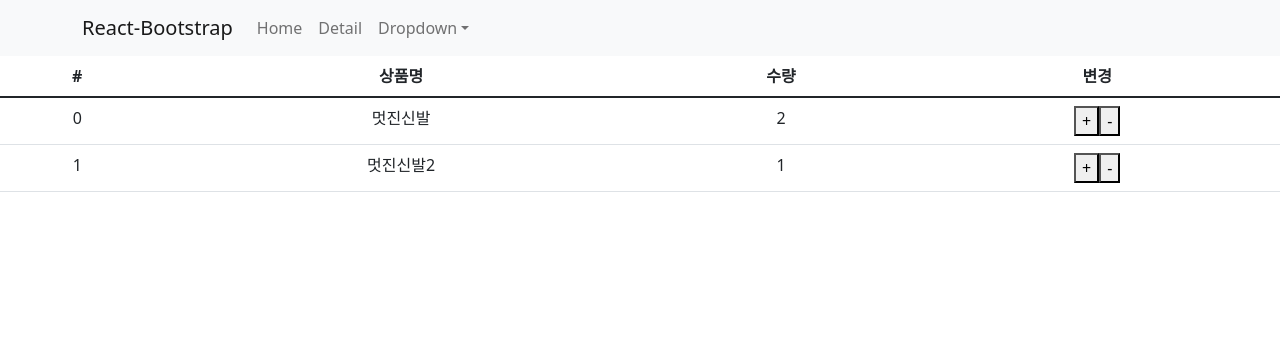
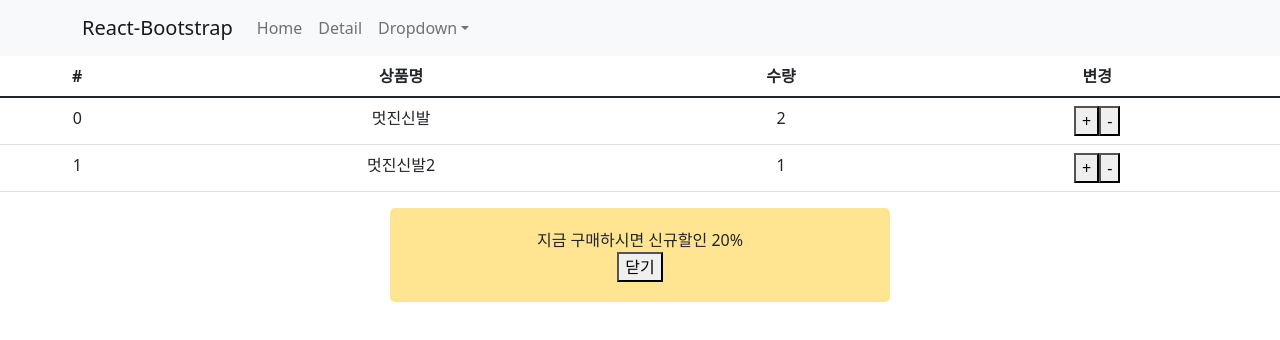
Before and after one commit to WonTaeJang/-, a React (Create React App) app in the folder React/shop/: page /cart in a window 1280 px wide. Shown: the top 340 px of the page. Built offline with nearby package versions, Linux system fonts and the light colour scheme.

Commit message:
React state reducer를 여러개 사용할때

```diff
--- a/React/shop/src/Cart.js
+++ b/React/shop/src/Cart.js
@@ -33,6 +33,19 @@ function Cart(props) {
 
                 </tbody>
             </Table>
+
+            {
+                props.alert열렸니 === true
+                    ?
+                    <div className="my-alert2">
+                        <p>지금 구매하시면 신규할인 20%</p>
+                        <button onClick={()=>{props.dispatch({type:'close'})}}>닫기</button>
+                    </div>
+                    : null
+
+            }
+
+
         </div>
 
     )
@@ -41,8 +54,10 @@ function Cart(props) {
 
 // state를 props화 하는 함수
 function 함수명(state){
+    console.log(state);
     return {
-        state : state
+        state : state.reducer,
+        alert열렸니 : state.reducer2
     }
 }
 
--- a/React/shop/src/index.js
+++ b/React/shop/src/index.js
@@ -8,12 +8,25 @@ import reportWebVitals from './reportWebVitals';
 import {BrowserRouter} from 'react-router-dom';
 
 import {Provider} from 'react-redux';
-import { createStore } from 'redux';
+import { combineReducers, createStore } from 'redux';
 
 let 초기값 = [
   { id: 0, name: '멋진신발', quan: 2 },
   { id: 1, name: '멋진신발2', quan: 1 }
 ]
+
+let alert초기값 = true;
+
+// redux store에 저장할 필요가 없음
+// useState()를 사용하는게 너 나음
+function reducer2(state=alert초기값, 액션){
+  if(액션.type === 'close'){
+    state=false;
+  }
+
+  return state;
+}
+
 // redux에선 state 데이터의 수정방법을 미리 정의합니다.
 function reducer(state = 초기값, 액션){
   if (액션.type === '수량증가'){
@@ -36,7 +49,9 @@ function reducer(state = 초기값, 액션){
 
   return state;
 }
-let store = createStore(reducer);
+
+// reducer가 여러개일때는 combineReducers 를 사용
+let store = createStore(combineReducers({reducer, reducer2}));
 
 // BrowserRouter: 라우팅을 리액트가 아니라 서버에게 요청할 수 있어서 위험
 // HashRouter: 사이트 주소 뒤에 #이 붙는데 #뒤에 적는것은 서버로 전달X,
```
